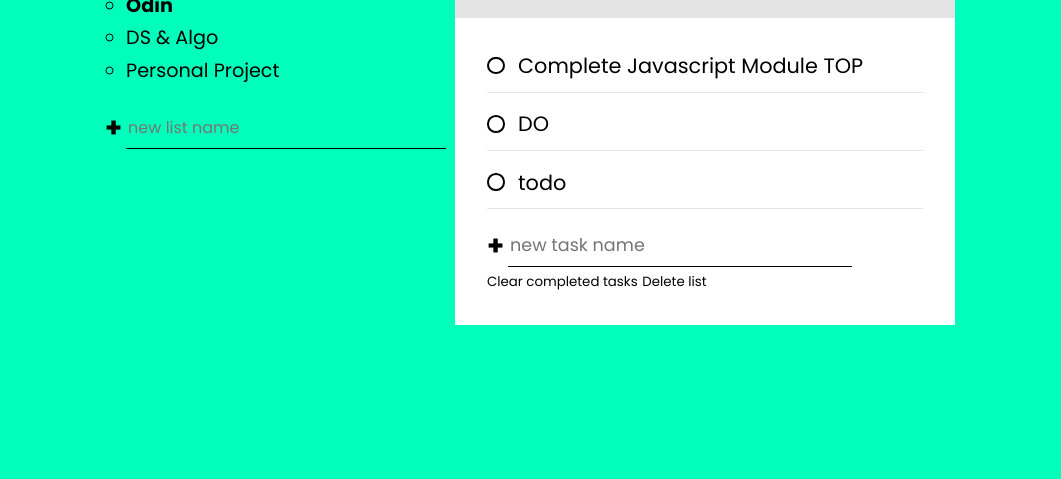
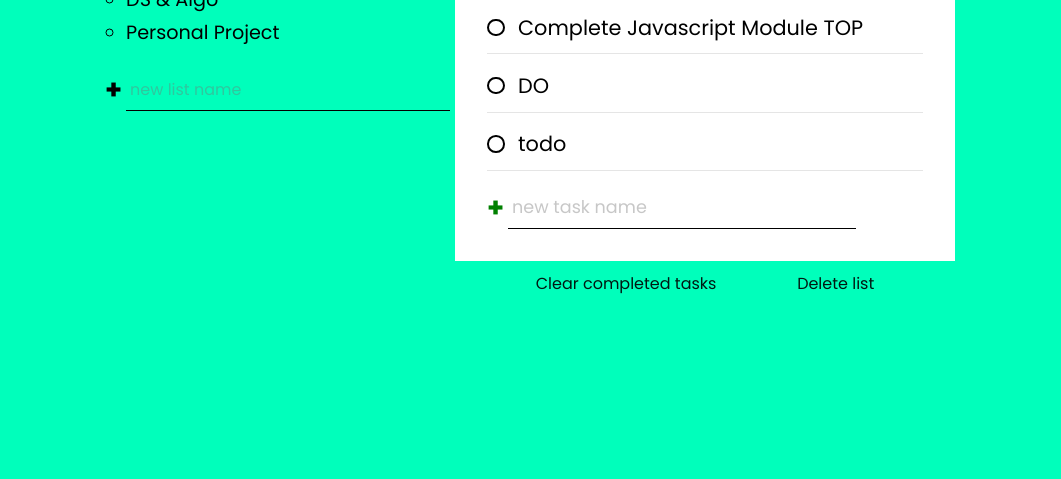
Before and after one commit to Kalmesh-ms/todo, a website built with webpack: page dist/index.html in a window 1280 px wide. Shown: the part 321-800 px from the top of the page, without its empty margins (110-1171 px from the left). Built offline with nearby package versions, Linux system fonts and the light colour scheme.

Commit message:
check ghpage & gitignorefiles

```diff
--- a/src/css/style.css
+++ b/src/css/style.css
@@ -24,7 +24,7 @@ body{
         "header header header header" auto
         "...... lists  active ......" auto /
         1fr minmax(100px , 300px) minmax(250px , 500px) 1fr;
-    gap: 50px;
+    column-gap: 50px;
 }
 
 .title{
@@ -33,7 +33,7 @@ body{
     font-size: calc(8vw + 1rem);
     font-weight: 900;
     color: rgba(0, 0, 0, 0.1);
-    margin: -0.5em 0 0.5em;
+    margin: -0.4em 0 0.5em;
 }
 
 .all-tasks{
@@ -82,6 +82,19 @@ form{
     opacity: 0.7;
 }
 
+.btn.delete{
+    font-weight: var(--font-light);
+    opacity: 0.9;
+    font-size: 1rem;
+    transition: all 0.2s;
+
+}
+
+.btn.delete:hover{
+    color: red;
+}
+
+
 .new {
     background-color: transparent;
     border: 0;
@@ -89,11 +102,16 @@ form{
     border-bottom: 1px solid currentColor;
     font-size: inherit;
     outline: none;
+    padding: 0.25rem;
+
 
     transition: border-bottom 150ms ease-in;
     order: 2;
 }
 
+.new::placeholder{
+    opacity: 0.4;
+}
 
 
 .new:focus{
@@ -101,7 +119,7 @@ form{
 }
 
 .new:focus::placeholder{
-    opacity: 0.2;
+    opacity: 0.15;
 }
 
 .new.list{
@@ -146,8 +164,12 @@ form{
 
 .todo-body{
     padding: var(--spacer);
+    position: relative;
 }
 
+.new-task-creator .create{
+    color: green;
+}
 .tasks{
     font-size: 1.3rem;
 }
@@ -156,6 +178,7 @@ form{
     opacity: 0;
     position: absolute;
 }
+
 
 .task label{
     display: inline-flex;
@@ -227,6 +250,17 @@ form{
 }
 
 
+.delete-stuff{
+    display: flex;
+    justify-content: space-evenly;
+    position: absolute;
+    width: 100%;
+    left: 0;
+    bottom: -35px;
+    color: black;
+}
+
+
 
 @media screen and (max-width : 860px){
     body{
```
Also changed, not shown: 1 other file.
